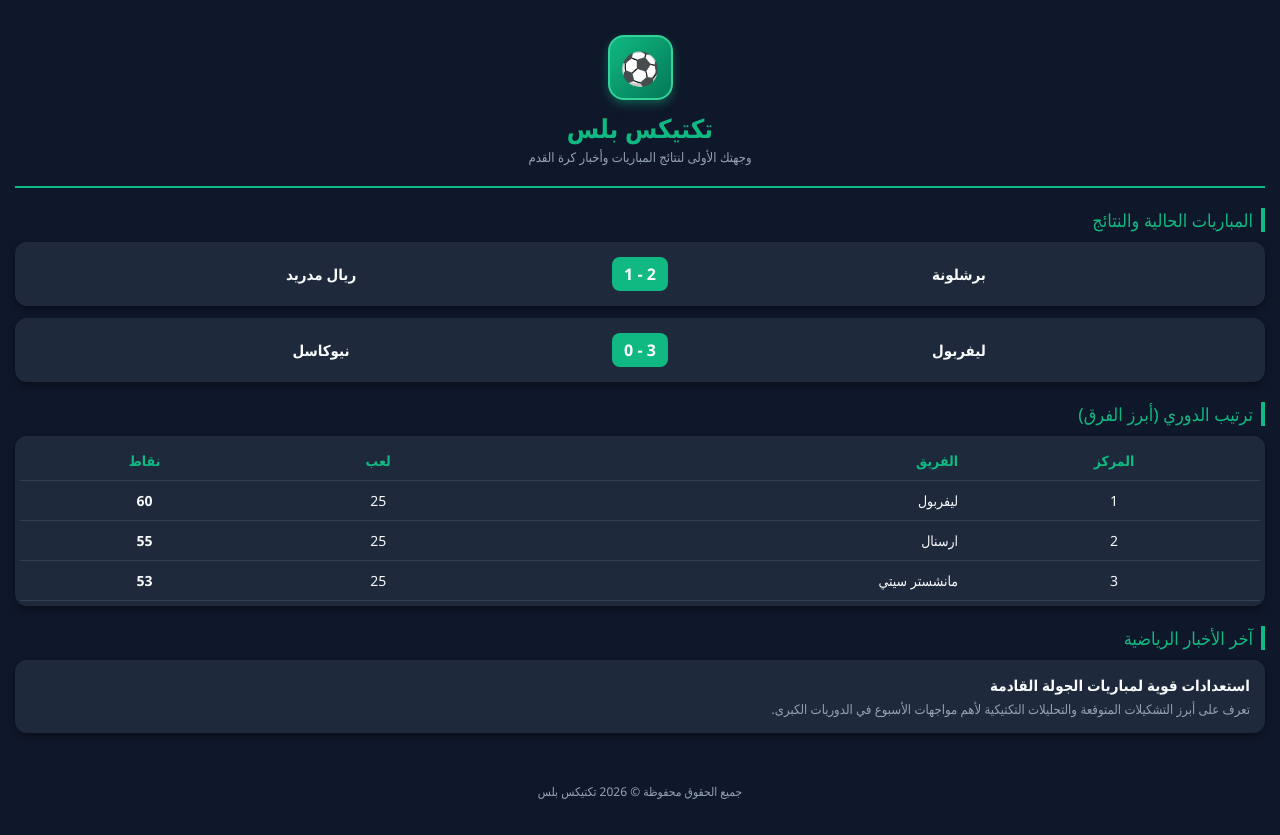
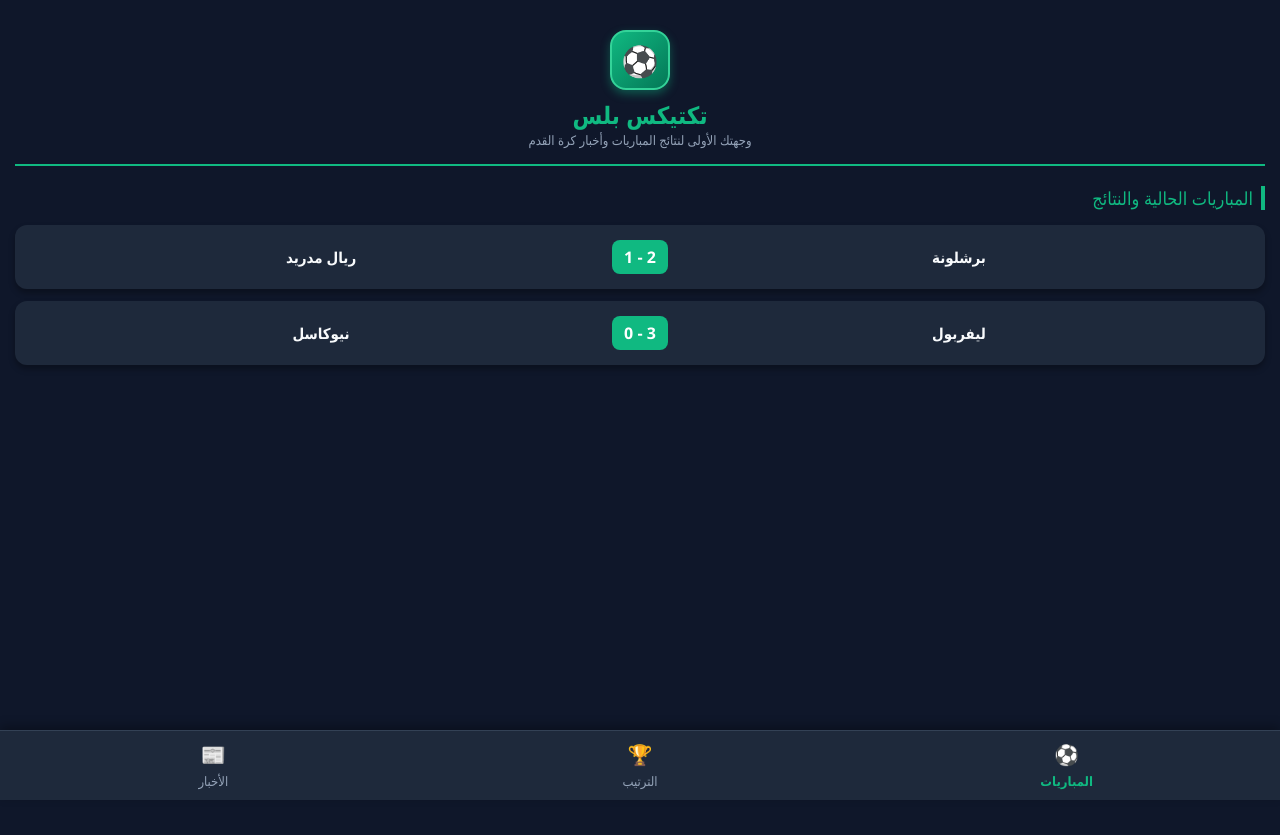
Before and after one commit to t41869453-wq/Tactics-Plus-, a plain HTML site: page index.html in a window 1280 px wide. After the commit the page ends 800 px from the top, so only its background shows below. Drawn offline with Linux system fonts and the light colour scheme.

Commit message:
Update index.html

```diff
--- a/index.html
+++ b/index.html
@@ -21,34 +21,33 @@
         body {
             background-color: var(--bg-color);
             color: var(--text-color);
-            padding: 15px;
+            padding: 15px 15px 80px 15px; /* مسافة إضافية في الأسفل لشريط التنقل */
         }
         header {
             text-align: center;
-            padding: 20px 0;
+            padding: 15px 0;
             border-bottom: 2px solid var(--primary-color);
             margin-bottom: 20px;
             display: flex;
             flex-direction: column;
             align-items: center;
-            gap: 10px;
+            gap: 8px;
         }
         .app-logo {
-            width: 65px;
-            height: 65px;
+            width: 60px;
+            height: 60px;
             background: linear-gradient(135deg, #10b981, #047857);
             border-radius: 16px;
             display: flex;
             align-items: center;
             justify-content: center;
-            font-size: 32px;
+            font-size: 30px;
             box-shadow: 0 4px 10px rgba(16, 185, 129, 0.4);
             border: 2px solid #34d399;
         }
         header h1 {
             color: var(--primary-color);
-            font-size: 26px;
-            margin-bottom: 2px;
+            font-size: 24px;
         }
         header p {
             color: var(--text-secondary);
@@ -56,7 +55,7 @@
         }
         .section-title {
             font-size: 18px;
-            margin: 20px 0 10px;
+            margin: 10px 0 15px;
             color: var(--primary-color);
             border-right: 4px solid var(--primary-color);
             padding-right: 8px;
@@ -114,12 +113,51 @@
             font-size: 13px;
             color: var(--text-secondary);
         }
-        footer {
-            text-align: center;
-            padding: 20px;
+        /* إخفاء وإظهار الأقسام */
+        .tab-content {
+            display: none;
+            animation: fadeIn 0.3s ease;
+        }
+        .tab-content.active {
+            display: block;
+        }
+        @keyframes fadeIn {
+            from { opacity: 0; transform: translateY(5px); }
+            to { opacity: 1; transform: translateY(0); }
+        }
+        /* شريط التنقل السفلي */
+        .bottom-nav {
+            position: fixed;
+            bottom: 0;
+            left: 0;
+            right: 0;
+            background-color: #1e293b;
+            display: flex;
+            justify-content: space-around;
+            padding: 10px 0;
+            border-top: 1px solid #334155;
+            box-shadow: 0 -4px 10px rgba(0, 0, 0, 0.3);
+            z-index: 1000;
+        }
+        .nav-btn {
+            background: none;
+            border: none;
             color: var(--text-secondary);
-            font-size: 12px;
-            margin-top: 30px;
+            font-size: 13px;
+            display: flex;
+            flex-direction: column;
+            align-items: center;
+            gap: 4px;
+            cursor: pointer;
+            transition: color 0.2s;
+            flex: 1;
+        }
+        .nav-btn span.icon {
+            font-size: 20px;
+        }
+        .nav-btn.active {
+            color: var(--primary-color);
+            font-weight: bold;
         }
     </style>
 </head>
@@ -133,6 +171,8 @@
         </div>
     </header>
 
+    <!-- قسم المباريات -->
+    <div id="matches" class="tab-content active">
         <div class="section-title">المباريات الحالية والنتائج</div>
 
         <div class="card match-card">
@@ -146,7 +186,10 @@
             <div class="match-score">3 - 0</div>
             <div class="team">نيوكاسل</div>
         </div>
+    </div>
 
+    <!-- قسم الترتيب -->
+    <div id="standings" class="tab-content">
         <div class="section-title">ترتيب الدوري (أبرز الفرق)</div>
         <div class="card" style="padding: 5px;">
             <table>
@@ -180,7 +223,10 @@
                 </tbody>
             </table>
         </div>
+    </div>
 
+    <!-- قسم الأخبار -->
+    <div id="news" class="tab-content">
         <div class="section-title">آخر الأخبار الرياضية</div>
 
         <div class="card">
@@ -188,9 +234,43 @@
             <div class="news-desc">تعرف على أبرز التشكيلات المتوقعة والتحليلات التكتيكية لأهم مواجهات الأسبوع في الدوريات الكبرى.</div>
         </div>
 
-    <footer>
-        جميع الحقوق محفوظة &copy; 2026 تكتيكس بلس
-    </footer>
+        <div class="card">
+            <div class="news-title">تحديثات سوق الانتقالات</div>
+            <div class="news-desc">تابع أحدث الأخبار والشائعات حول أبرز صفقات اللاعبين وأسعار الانتقالات.</div>
+        </div>
+    </div>
+
+    <!-- شريط التنقل السفلي -->
+    <nav class="bottom-nav">
+        <button class="nav-btn active" onclick="openTab('matches', this)">
+            <span class="icon">⚽</span>
+            <span>المباريات</span>
+        </button>
+        <button class="nav-btn" onclick="openTab('standings', this)">
+            <span class="icon">🏆</span>
+            <span>الترتيب</span>
+        </button>
+        <button class="nav-btn" onclick="openTab('news', this)">
+            <span class="icon">📰</span>
+            <span>الأخبار</span>
+        </button>
+    </nav>
+
+    <script>
+        function openTab(tabId, btnElement) {
+            // إخفاء جميع الأقسام
+            document.querySelectorAll('.tab-content').forEach(tab => {
+                tab.classList.remove('active');
+            });
+            // إزالة التفعيل من جميع الأزرار
+            document.querySelectorAll('.nav-btn').forEach(btn => {
+                btn.classList.remove('active');
+            });
+            // إظهار القسم المختار وتفعيل الزر الخاص به
+            document.getElementById(tabId).classList.add('active');
+            btnElement.classList.add('active');
+        }
+    </script>
 
 </body>
     </html>
```
Lines whose indentation alone changed are shown as unchanged.
